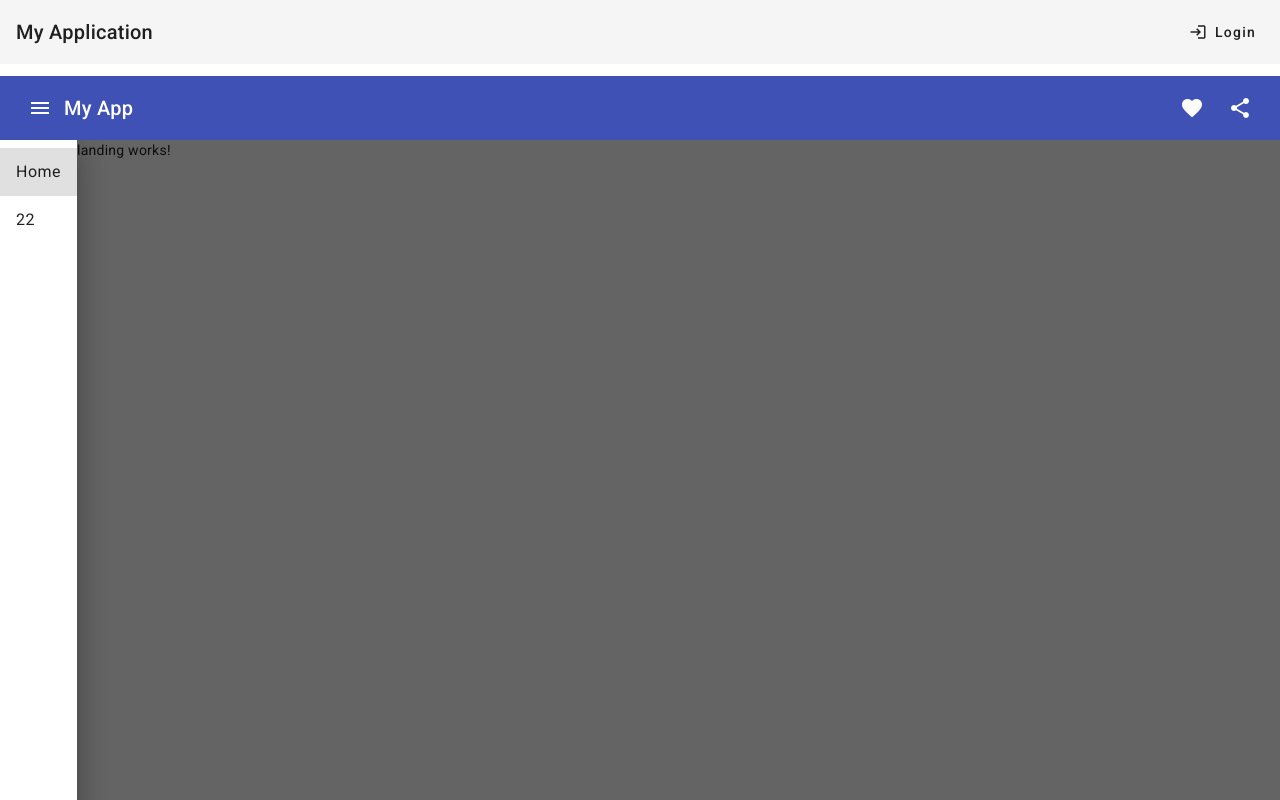
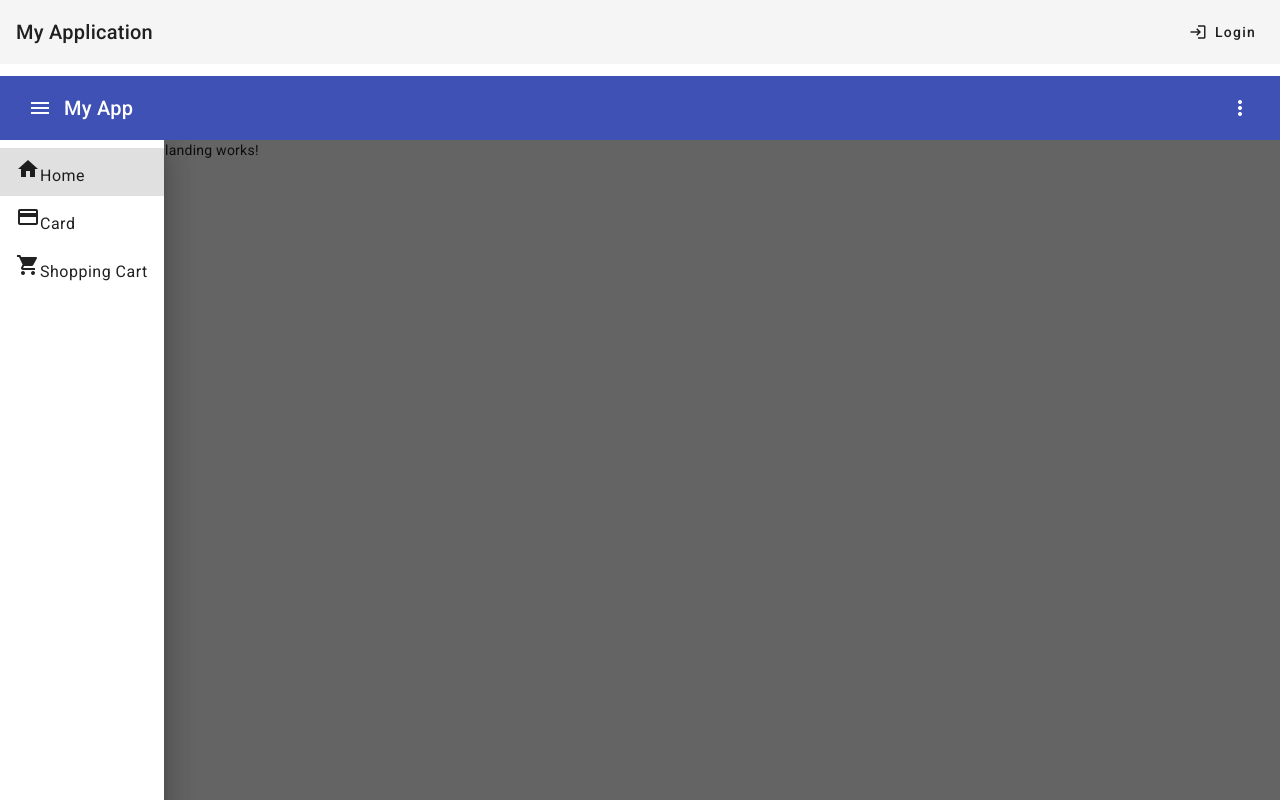
Before and after one commit to WengTina/my_app, an Angular app: page / in a window 1280 px wide. Shown: the top 800 px of the page. Built offline with nearby package versions, Linux system fonts and the light colour scheme.

Commit message:
feat: menu

```diff
--- a/src/app/header/header.component.html
+++ b/src/app/header/header.component.html
@@ -15,21 +15,37 @@
       </button>
       <span>My App</span>
       <span class="example-spacer"></span>
-      <button mat-icon-button class="example-icon favorite-icon" aria-label="Example icon-button with heart icon">
+      <!-- <button mat-icon-button class="example-icon favorite-icon" aria-label="Example icon-button with heart icon">
         <mat-icon>favorite</mat-icon>
       </button>
       <button mat-icon-button class="example-icon" aria-label="Example icon-button with share icon">
         <mat-icon>share</mat-icon>
+      </button> -->
+
+      <button mat-icon-button class="example-icon list-icon" aria-label="Example icon-button with list icon">
+        <mat-icon  >more_vert</mat-icon>
+
+        <mat-list role="list">
+            <mat-list-item role="listitem">Item 1</mat-list-item>
+            <mat-list-item role="listitem">Item 2</mat-list-item>
+            <mat-list-item role="listitem">Item 3</mat-list-item>
+          </mat-list>
+
       </button>
 
     </mat-toolbar>
+
+
 
     <mat-sidenav-container>
 
         <mat-sidenav #sideNav class="sidenav" mode="push" opened>
             <mat-nav-list>
-                <a mat-list-item routerLink="home">Home</a>
-                <a mat-list-item routerLink="home">22</a>
+
+                <a mat-list-item routerLink="home"><mat-icon>home</mat-icon><span>Home</span></a>
+                <a mat-list-item routerLink="home"><mat-icon>credit_card</mat-icon><span>Card</span></a>
+                <a mat-list-item routerLink="home"><mat-icon>shopping_cart</mat-icon><span>Shopping Cart</span></a>
+
             </mat-nav-list>
 
         </mat-sidenav>
--- a/src/app/shared/meterial/meterial.module.ts
+++ b/src/app/shared/meterial/meterial.module.ts
@@ -22,6 +22,7 @@ import { MatDialogModule } from '@angular/material/dialog';
 import { MatRadioModule } from '@angular/material/radio';
 import { MatTabsModule } from '@angular/material/tabs';
 import { MatSelectModule } from '@angular/material/select';
+
 const MaterialCompomnents = [
     MatSliderModule,
     MatMenuModule,
```
